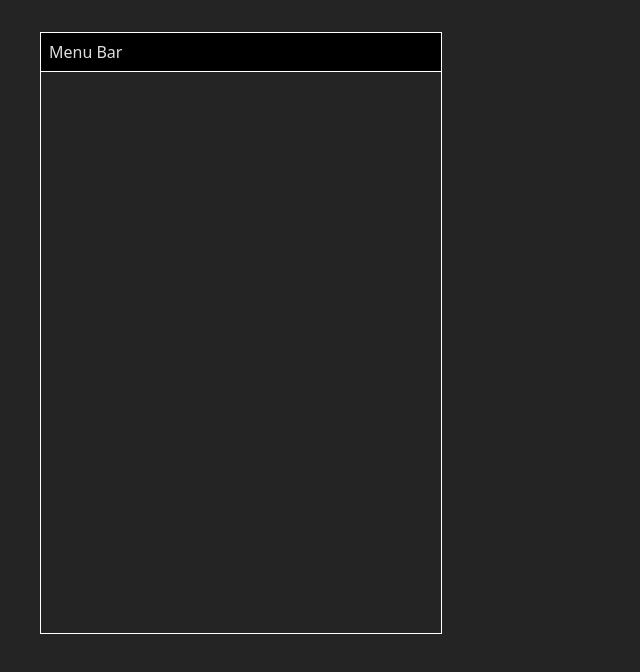
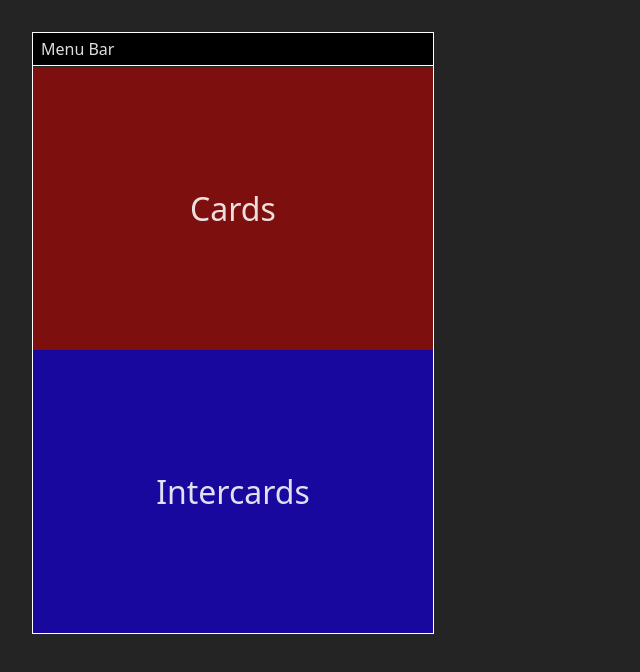
Before and after one commit to jacquikeating/wurm-buddy, a React (Vite) app: page / in a window 1280 px wide. Shown: the top 672 px of the page, without its empty margins (0-640 px from the left). Built offline with nearby package versions, Linux system fonts and the light colour scheme.

Commit message:
Initial styling of Screen1

```diff
--- a/src/index.css
+++ b/src/index.css
@@ -1,3 +1,8 @@
+* {
+  margin: 0;
+  padding: 0;
+}
+
 :root {
   font-family: system-ui, Avenir, Helvetica, Arial, sans-serif;
 
@@ -22,12 +27,41 @@ nav {
   width: calc(400px - 1rem);
   display: flex;
   align-items: center;
-  padding: 0.5rem;
-  position: absolute;
+  padding: 0 0.5rem;
+  height: 2rem;
   background: black;
 }
 
 main {
+  display: flex;
+  height: calc(100% - 2.1rem);
+  width: 100%;
+  border-top: 1px solid transparent;
+}
+
+.screen-1 {
+  display: flex;
+  flex-direction: column;
   width: 100%;
   height: 100%;
+
+  .option {
+    width: 100%;
+    height: 100%;
+    display: flex;
+    align-items: center;
+    justify-content: center;
+
+    &:nth-child(1) {
+      background: rgb(125, 15, 15);
+    }
+
+    &:nth-child(2) {
+      background: rgb(25, 8, 157);
+    }
+
+    .option-name {
+      font-size: 2rem;
+    }
+  }
 }
```
